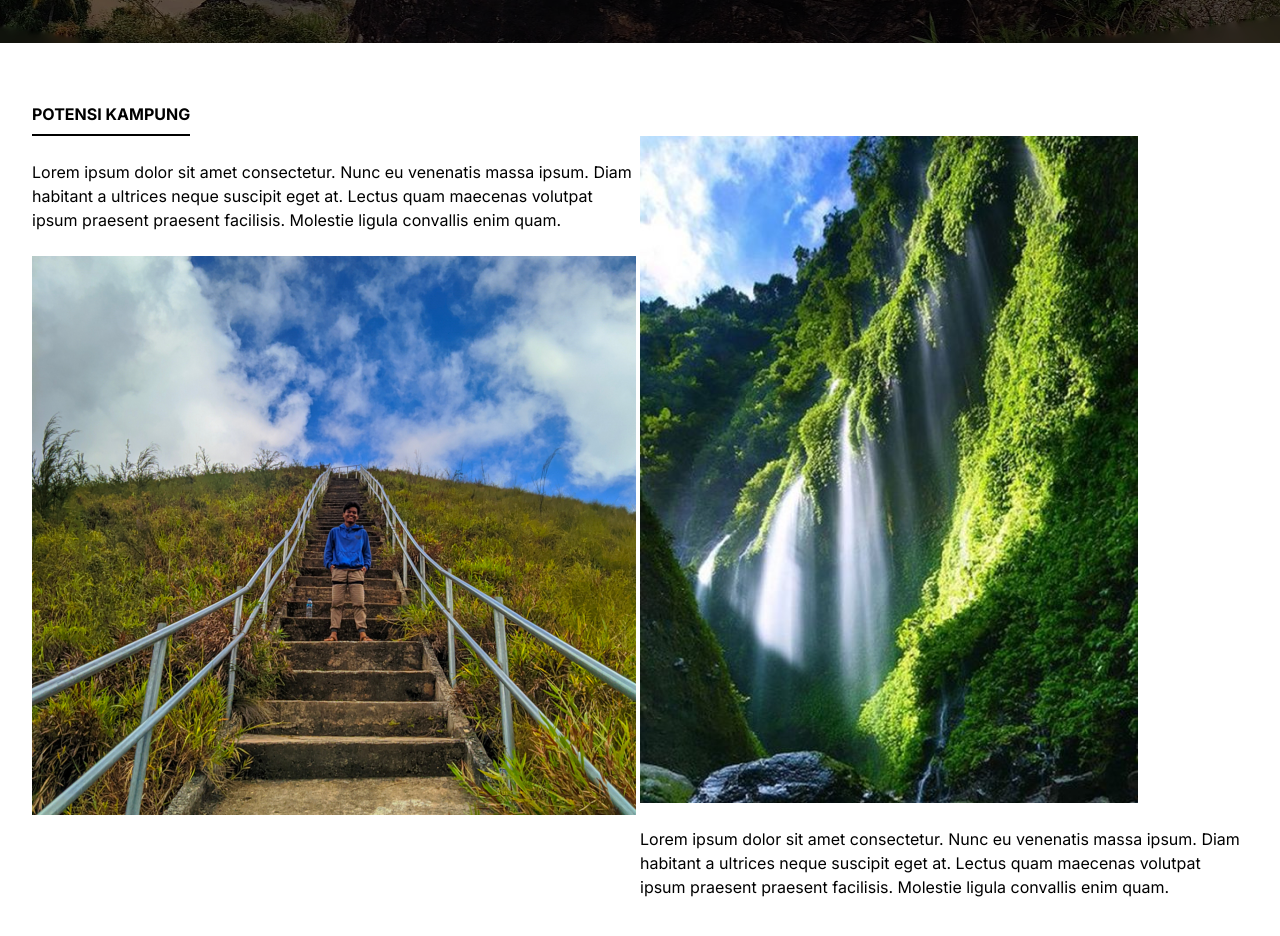
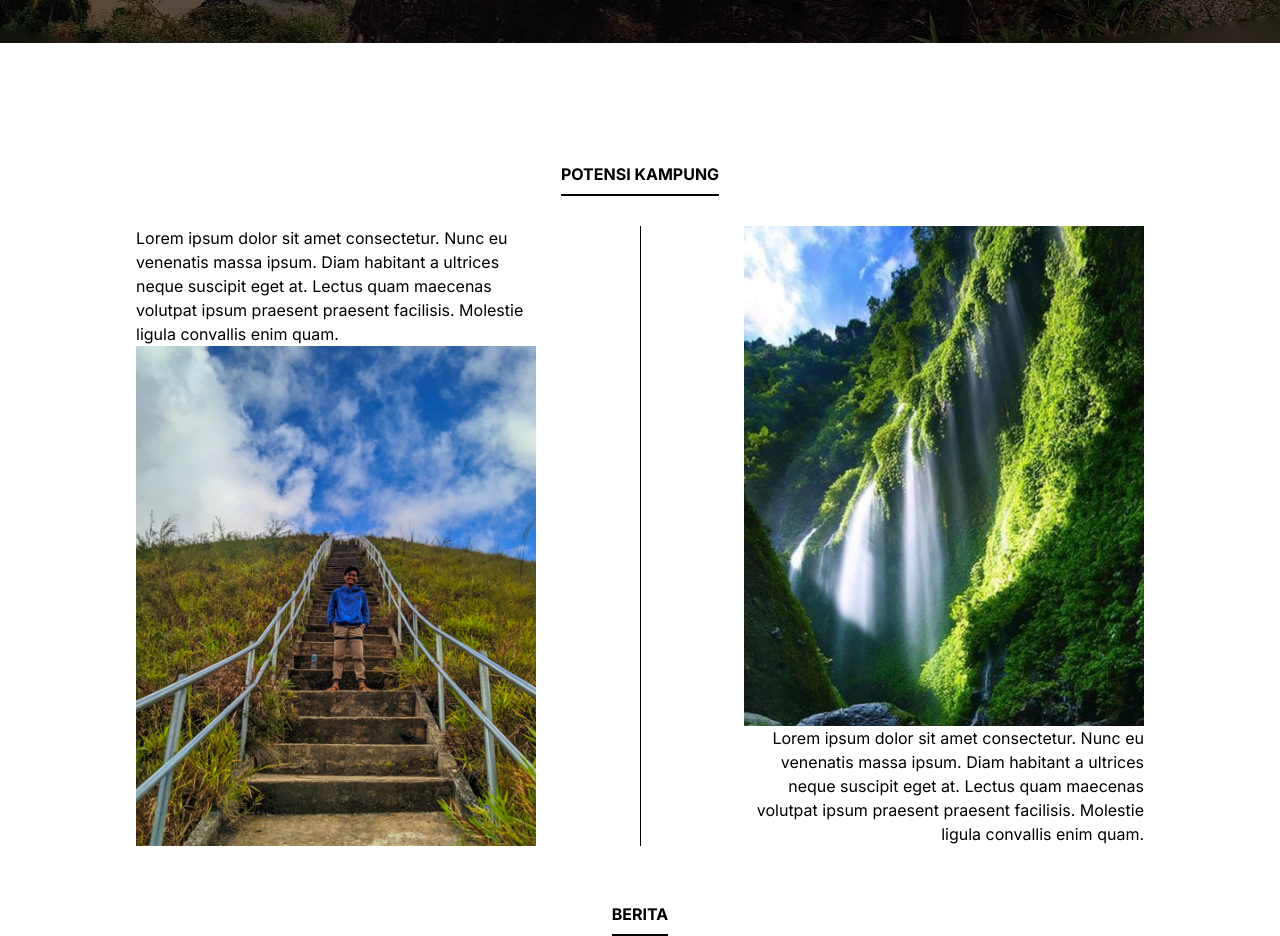
Before and after one commit to yudistira0212/project-kkn, a Next.js app: page / in a window 1280 px wide. Shown: the part 760-1696 px from the top of the page. Built offline with nearby package versions, Linux system fonts and the light colour scheme.

Commit message:
edit picture potensi

```diff
--- a/app/globals.css
+++ b/app/globals.css
@@ -33,3 +33,13 @@
   background-color: #000; /* Adjust the color of the underline */
   display: block;
 }
+.vertical-line {
+  position: absolute;
+  border-left: 1px solid black; /* You can customize the color and style */
+  height: 100%;
+  margin: 0 10px; /* Adjust the margin as needed */
+}
+.potensi-container {
+  min-height: 150px; /* Set the minimum height of the parent container */
+  position: relative;
+}
--- a/app/layout.tsx
+++ b/app/layout.tsx
@@ -5,8 +5,8 @@ import './globals.css'
 const inter = Inter({ subsets: ['latin'] })
 
 export const metadata: Metadata = {
-  title: 'Create Next App',
-  description: 'Generated by create next app',
+  title: 'Kampung Siwi',
+  description: 'Kampung Siwi',
 }
 
 export default function RootLayout({
--- a/app/page.tsx
+++ b/app/page.tsx
@@ -134,24 +134,38 @@ export default function Example() {
             </div>
           </div>
         </div>
-        <div className="mt-[320px] px-6 pt-14 lg:px-8">
-          <h1 className="underlined-text">
+        {/* POTENSI KAMPUNG */}
+        <div className=" text-center sm:mt-[100px] md:mt-[120px] lg:mt-[130px] xl:mt-[380px] 2xl:mt-[440px] px-6 pt-14 lg:px-8 ">
+          <h1 className="underlined-text mb-[30px]">
             <strong>POTENSI KAMPUNG</strong>
           </h1>
 
-          <div className="flex justify-between">
-            <div className="py-6">
-              <p>
+          <div className="potensi-container flex justify-around items-center">
+            <div className="flex flex-col">
+              <p className="lg:w-[400px] xl:w-[400px] text-left ">
                 Lorem ipsum dolor sit amet consectetur. Nunc eu venenatis massa
                 ipsum. Diam habitant a ultrices neque suscipit eget at. Lectus
                 quam maecenas volutpat ipsum praesent praesent facilisis.
                 Molestie ligula convallis enim quam.
               </p>
-              <Image src={Rectangle6} alt="" className="py-6" />
+              <Image
+                src={Rectangle6}
+                alt=""
+                className="w-full sm:w-[300px] lg:w-[300px] xl:w-[400px] h-[500px] object-cover object-center"
+              />
             </div>
-            <div className="flex-col">
-              <Image src={Rectangle3} alt="" />
-              <p className="py-6 ">
+
+            <div className="vertical-line py-6" />
+
+            <div>
+              <div className="flex justify-end">
+                <Image
+                  src={Rectangle3}
+                  alt=""
+                  className="w-full sm:w-[300px] lg:w-[300px] xl:w-[400px] h-[500px] object-cover object-center"
+                />
+              </div>
+              <p className="lg:w-[400px] xl:w-[400px] text-right ">
                 Lorem ipsum dolor sit amet consectetur. Nunc eu venenatis massa
                 ipsum. Diam habitant a ultrices neque suscipit eget at. Lectus
                 quam maecenas volutpat ipsum praesent praesent facilisis.
@@ -160,6 +174,12 @@ export default function Example() {
             </div>
           </div>
         </div>
+        {/* BERITA KAMPUNG */}
+        <div className=" text-center px-6 pt-14 lg:px-8">
+          <h1 className="underlined-text">
+            <strong>BERITA</strong>
+          </h1>
+        </div>
       </div>
     </div>
   );
```
